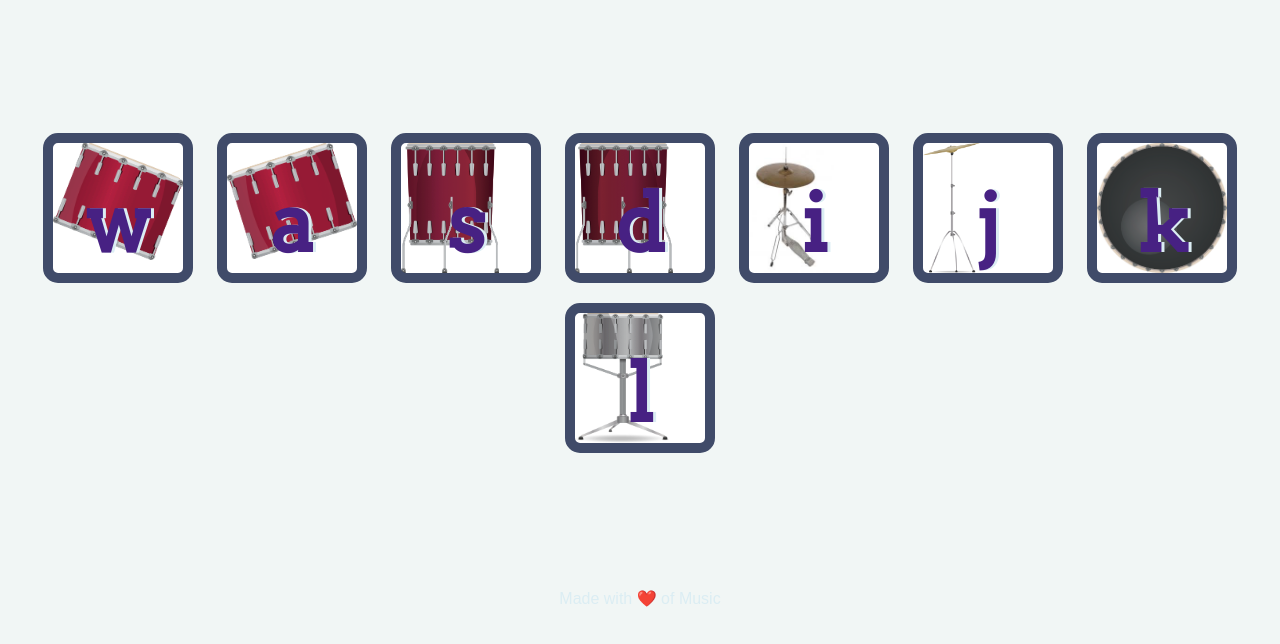
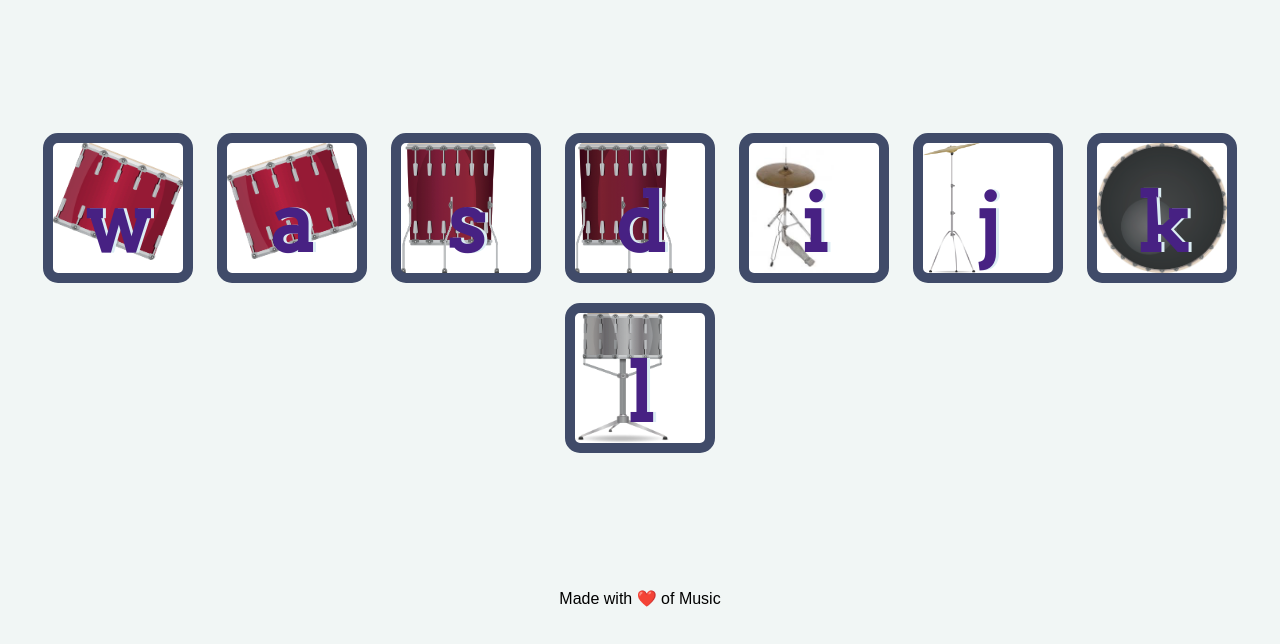
Before and after one commit to BenLiu104/Drum-Kit, a plain HTML site: page index.html in a window 1280 px wide. Shown: the part 156-800 px from the top of the page. Drawn offline with Linux system fonts and the light colour scheme.

Commit message:
change footer color

```diff
--- a/styles.css
+++ b/styles.css
@@ -6,21 +6,18 @@
 }
 body {
   text-align: center;
-  /* background-color: #283149; */
   background-color: var(--background);
 }
 
 h1 {
   font-size: 5rem;
-  /* color: #dbedf3; */
   color: var(--headingColor);
   font-family: 'Arvo', cursive;
-  /* text-shadow: 3px 0 5px #da0463; */
   text-shadow: 3px 0 5px var(--headShadow);
 }
 
 footer {
-  color: #dbedf3;
+  color: black;
   font-family: sans-serif;
 }
 
```
